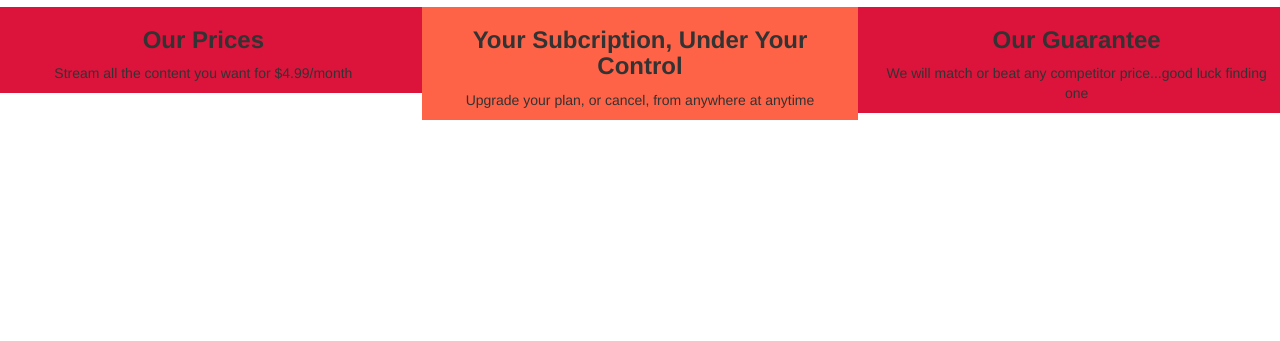
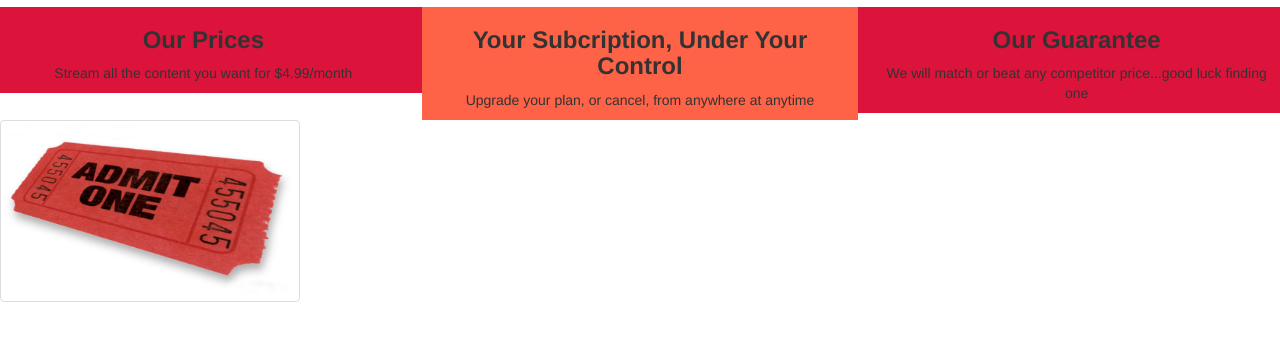
Before and after one commit to frisanco/MI-349-FS17-741-css-frameworks-p1twXJ, a plain HTML site: page admitone.html in a window 1280 px wide. Shown: the part 343-684 px from the top of the page. Drawn offline with nearby package versions, Linux system fonts and the light colour scheme.

Commit message:
added thumbnail

```diff
--- a/admitone.html
+++ b/admitone.html
@@ -34,5 +34,7 @@
     </div>
   </div>
 
+  <img src="admit-one1-jpg.jpeg" class="img-thumbnail" alt="Admit One Ticket" width="300" height="250">
+
   </body>
 </html>
```
Also changed, not shown: admit-one1-jpg.jpeg (added).
